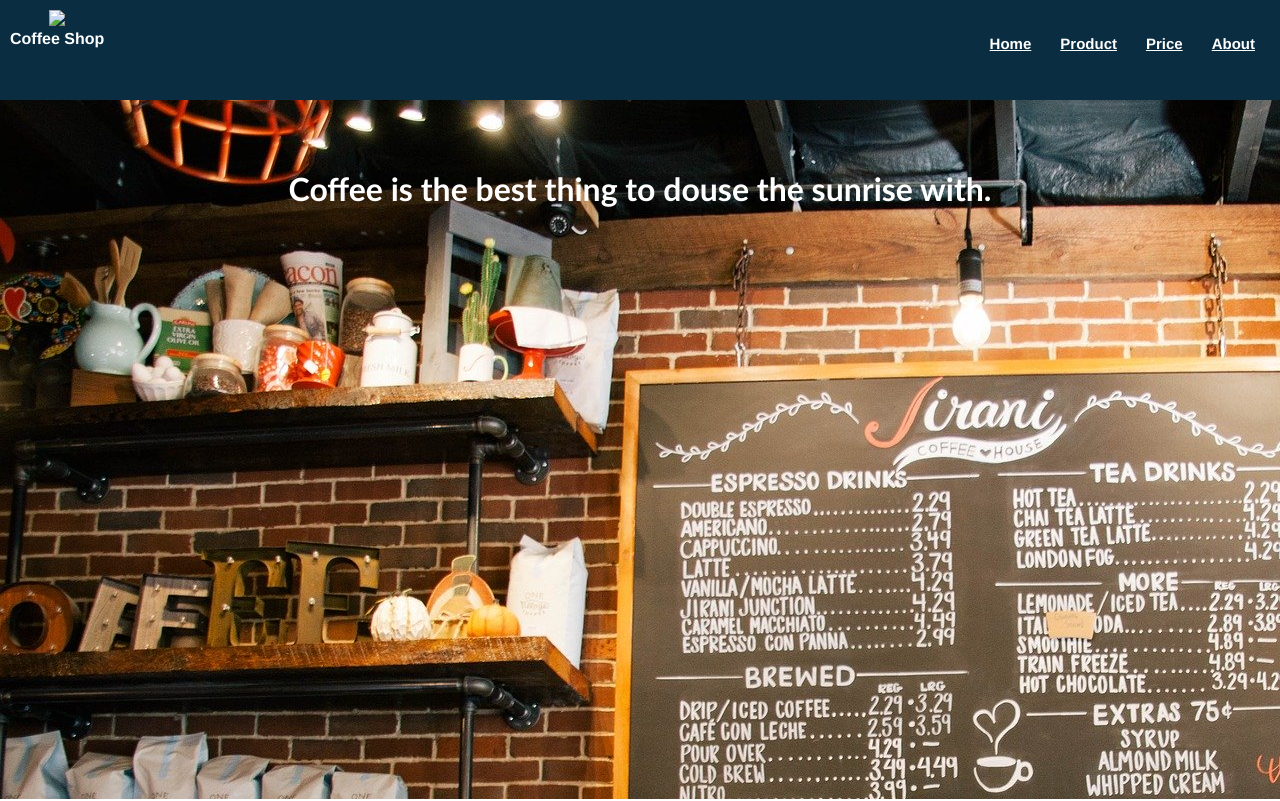
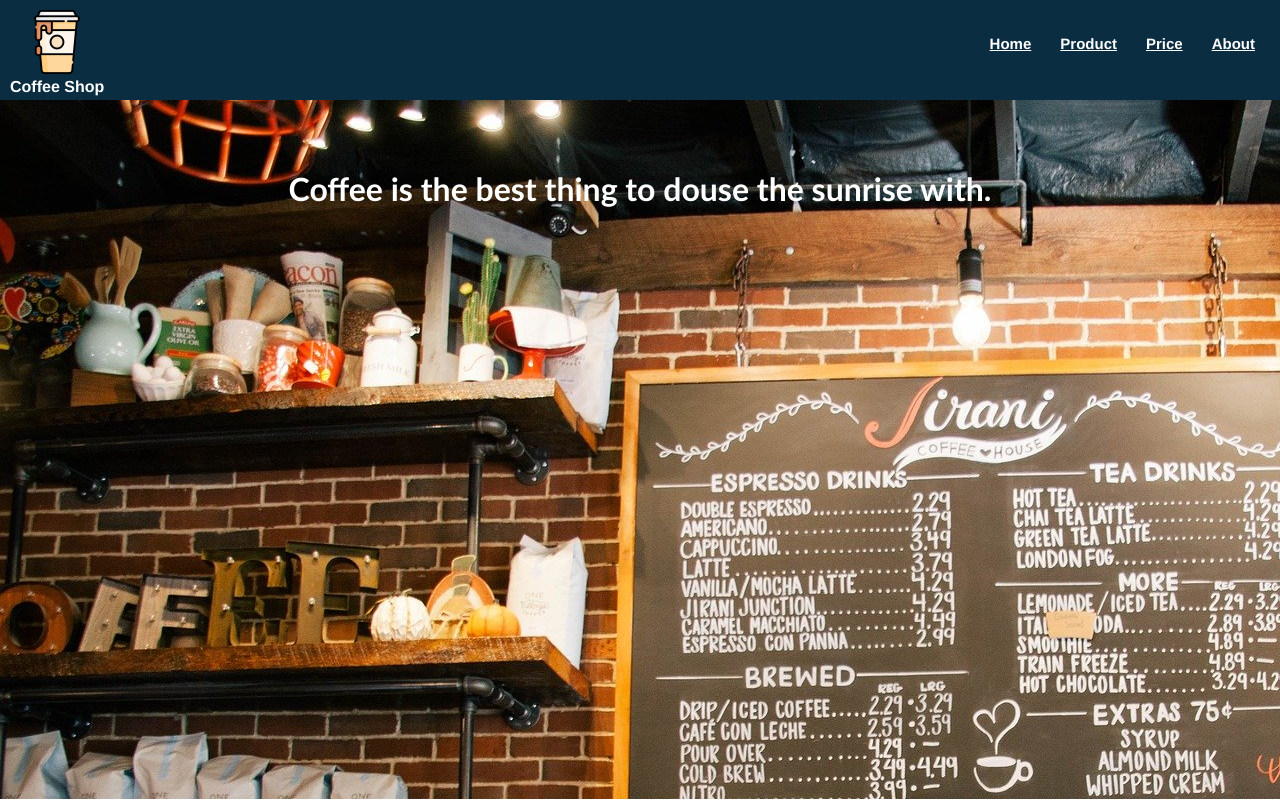
Before and after one commit to Bhavanav1310/index.html, a plain HTML site: page index.html in a window 1280 px wide. Shown: the top 801 px of the page. Drawn offline with Linux system fonts and the light colour scheme.

Commit message:
Update index.html

```diff
--- a/index.html
+++ b/index.html
@@ -11,7 +11,7 @@
 
       <header class="coffee-header">
         <div class="div-logo">
-            <img src="./coffee-logo.webp">
+            <img src="./coffeecards/coffee-logo.webp">
             <span class="text-logo">Coffee Shop</span>
         </div>
         <nav class="coffee-nav">
```
